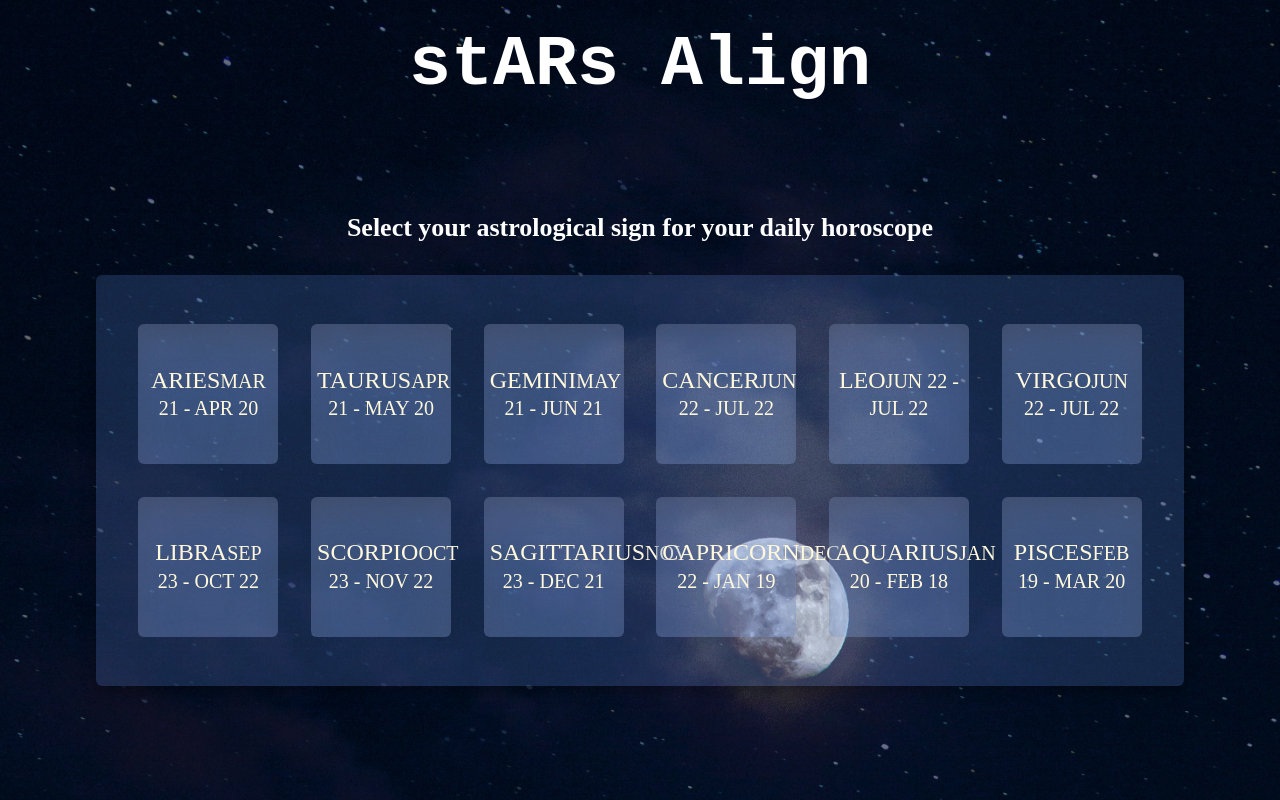
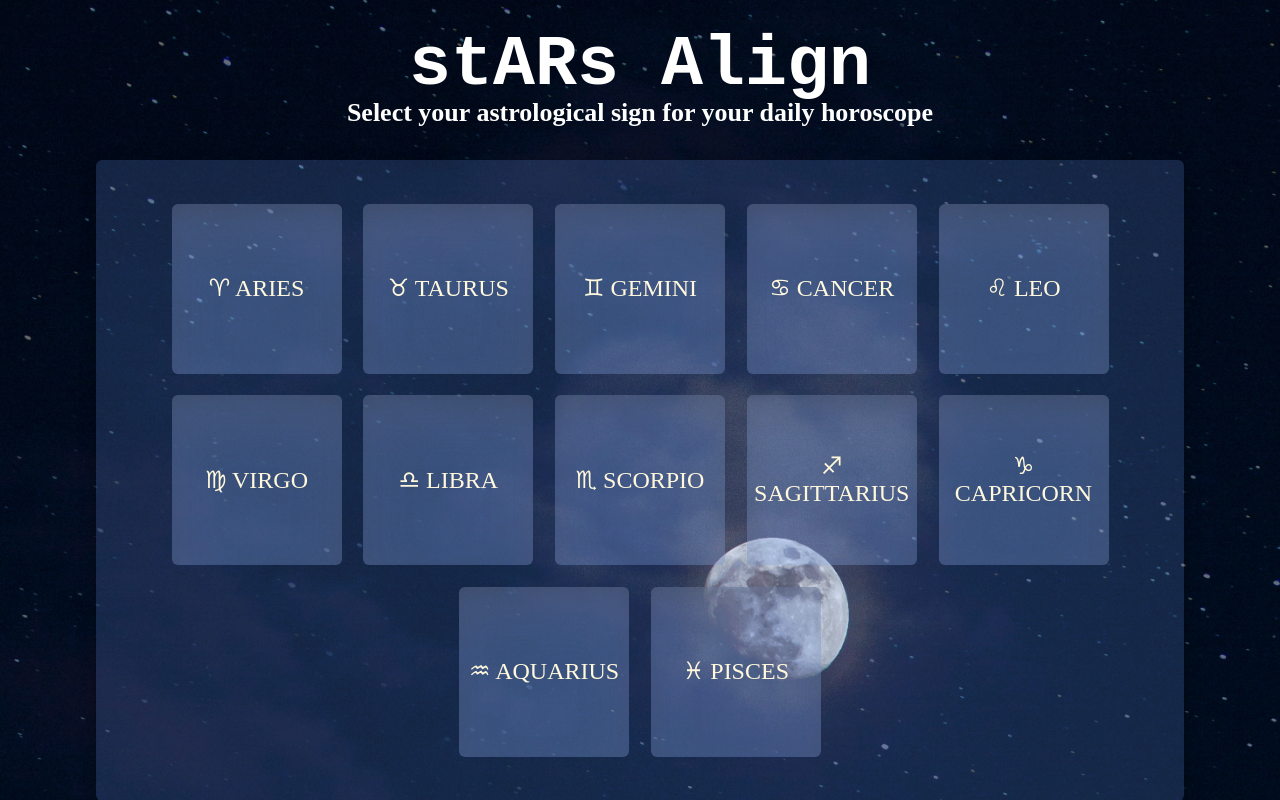
Before and after one commit to sabinetait/sabine-tait-project-three, a React (Create React App) app: page / in a window 1280 px wide. Shown: the top 800 px of the page. Built offline with nearby package versions, Linux system fonts and the light colour scheme.

Commit message:
some changes to buttons and added scroll on click :cactus:

```diff
--- a/src/App.css
+++ b/src/App.css
@@ -110,9 +110,9 @@ button {
 }
 
 div.astro-buttons button {
-    height: 7rem;
-    width: 7rem;
-    margin: 1.5%;
+    height: 8.5rem;
+    width: 8.5rem;
+    margin: 1%;
     border: none;
     font-size: 1.2rem;
     border-radius: 0.3rem;
--- a/src/components/SignSelection.js
+++ b/src/components/SignSelection.js
@@ -2,7 +2,7 @@
 
 // Modules
 import axios from 'axios';
-import { useEffect, useState } from 'react';
+import { useEffect, useState, useRef } from 'react';
 
 // Components
 import Results from './Results.js';
@@ -15,9 +15,12 @@ const SignSelection = () => {
     // set user's choice of date into state
     const [date, setDate] = useState('');
 
+    const readingRef = useRef();
+
     // event listener for click on user's astrological sign choice
     const handleClick = (event) => {
       setUserChoice(event.target.id);
+      readingRef.current.scrollIntoView({ behavior: 'smooth' })
     }
 
     // event listener for click on user's choice of date
@@ -72,23 +75,24 @@ const SignSelection = () => {
           <h2>Select your astrological sign for your daily horoscope</h2>
 
           <div className="astro-buttons">
-            <button id="aries" onClick={ handleClick }>Aries<span>Mar 21 - Apr 20</span></button>
-            <button id="taurus" onClick={ handleClick }>Taurus<span>Apr 21 - May 20</span></button>
-            <button id="gemini" onClick={ handleClick }>Gemini<span>May 21 - Jun 21</span></button>
-            <button id="cancer" onClick={ handleClick }>Cancer<span>Jun 22 - Jul 22</span></button>
-            <button id="leo" onClick={ handleClick }>Leo<span>Jun 22 - Jul 22</span></button>
-            <button id="virgo" onClick={ handleClick }>Virgo<span>Jun 22 - Jul 22</span></button>
-            <button id="libra" onClick={ handleClick }>Libra<span>Sep 23 - Oct 22</span></button>
-            <button id="scorpio" onClick={ handleClick }>Scorpio<span>Oct 23 - Nov 22</span></button>
-            <button id="sagittarius" onClick={ handleClick }>Sagittarius<span>Nov 23 - Dec 21</span></button>
-            <button id="capricorn" onClick={ handleClick }>Capricorn<span>Dec 22 - Jan 19</span></button>
-            <button id="aquarius" onClick={ handleClick }>Aquarius<span>Jan 20 - Feb 18</span></button>
-            <button id="pisces" onClick={ handleClick }>Pisces<span>Feb 19 - Mar 20</span></button>
+            <button id="aries" onClick={ handleClick }>♈︎ Aries</button>
+            <button id="taurus" onClick={ handleClick }>♉︎ Taurus</button>
+            <button id="gemini" onClick={ handleClick }> ♊︎ Gemini</button>
+            <button id="cancer" onClick={ handleClick }>♋︎ Cancer</button>
+            <button id="leo" onClick={ handleClick }>♌︎ Leo</button>
+            <button id="virgo" onClick={ handleClick }>♍︎ Virgo</button>
+            <button id="libra" onClick={ handleClick }>♎︎ Libra</button>
+            <button id="scorpio" onClick={ handleClick }>♏︎ Scorpio</button>
+            <button id="sagittarius" onClick={ handleClick }>♐︎ Sagittarius</button>
+            <button id="capricorn" onClick={ handleClick }>♑︎ Capricorn</button>
+            <button id="aquarius" onClick={ handleClick }>♒︎ Aquarius</button>
+            <button id="pisces" onClick={ handleClick }>♓︎ Pisces</button>
+
           </div>
         </section>
 
 
-        <section className="horoscope-reading">
+        <section className="horoscope-reading" ref={readingRef}>
 
           <div className="horoscope-reading-content">
 
```
